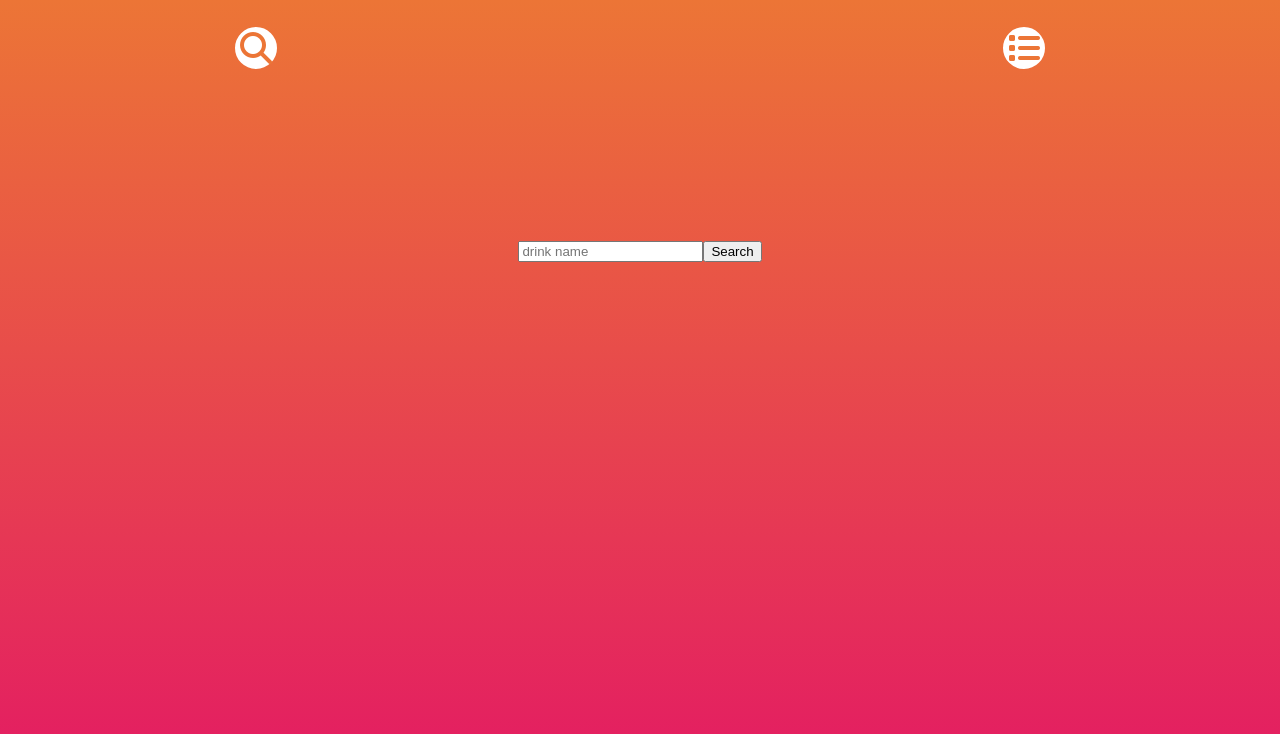
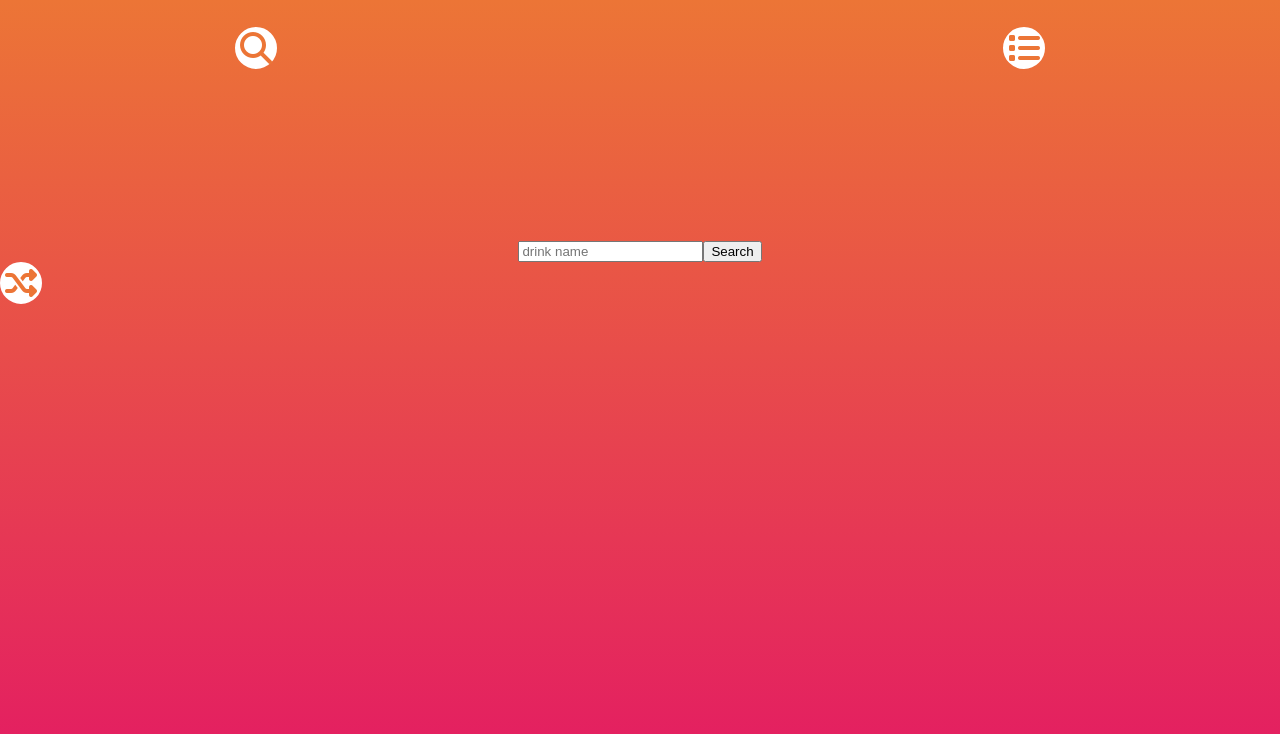
Before and after one commit to matfgaj/Drinco, a React (Create React App) app: page / in a window 1280 px wide. Shown: the top 734 px of the page. Built offline with nearby package versions, Linux system fonts and the light colour scheme.

Commit message:
Add random drink icon and fuctionall

```diff
--- /dev/null
+++ b/src/features/Search/Search.css
@@ -0,0 +1,11 @@
+.Search__Icon {
+  color: rgba(236, 117, 54, 1);
+  font-size: 2rem;
+}
+.Search__divIcon {
+  width: 2rem;
+  height: auto;
+  background-color: white;
+  border: white 5px solid;
+  border-radius: 50%;
+}
--- a/src/features/Search/Search.js
+++ b/src/features/Search/Search.js
@@ -1,14 +1,14 @@
 import React, { useRef } from "react";
-import styles from "./Search.module.css";
+import "./Search.css";
 import SearchList from "../SearchList/SearchList";
 
 import { connect } from "react-redux";
 import actions from "../../app/drinks/duck/actions";
-
+import displayActions from "../../app/displayedPage/duck/actions";
 const Search = (props) => {
   const searchInput = useRef();
 
-  const DrinkInput = (event, dispatch) => {
+  const DrinkInput = (event) => {
     event.preventDefault();
 
     const search = searchInput.current.value;
@@ -20,20 +20,34 @@ const Search = (props) => {
     event.target.reset();
   };
 
+  const HandleRandomDrinkClick = (event) => {
+    event.preventDefault();
+
+    fetch(`https://www.thecocktaildb.com/api/json/v1/1/random.php`)
+      .then((res) => res.json())
+      .then((json) => props.drinkToDisplay(json.drinks[0]));
+
+    props.setDisplay("Drink");
+  };
+
   return (
     <>
       <form onSubmit={DrinkInput} action="">
         <input ref={searchInput} type="text" placeholder="drink name" />
         <button type="submit">Search</button>
+        <div onClick={HandleRandomDrinkClick} className="Search__divIcon">
+          <i className="fa fa-random Search__Icon"></i>
+        </div>
         <SearchList></SearchList>
       </form>
-      <ul>{}</ul>
     </>
   );
 };
 
 const MapDispatchToProps = (dispatch) => ({
   fetchDrinkSearch: (drink) => dispatch(actions.fetchDrinkSearch(drink)),
+  drinkToDisplay: (drink) => dispatch(actions.drinkToDisplay(drink)),
+  setDisplay: (drink) => dispatch(displayActions.setDisplay(drink)),
 });
 
 export default connect(null, MapDispatchToProps)(Search);
```
Also changed, not shown: src/features/Search/Search.module.css (deleted).
